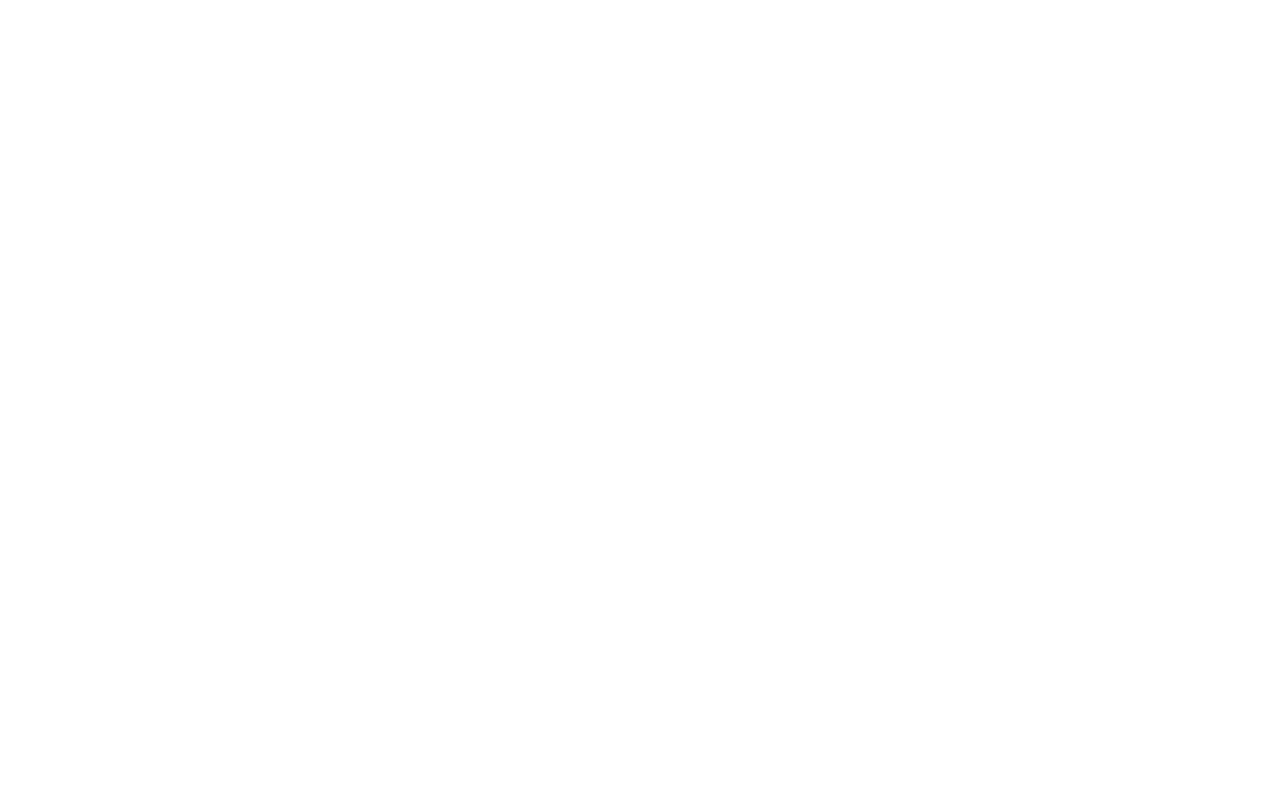
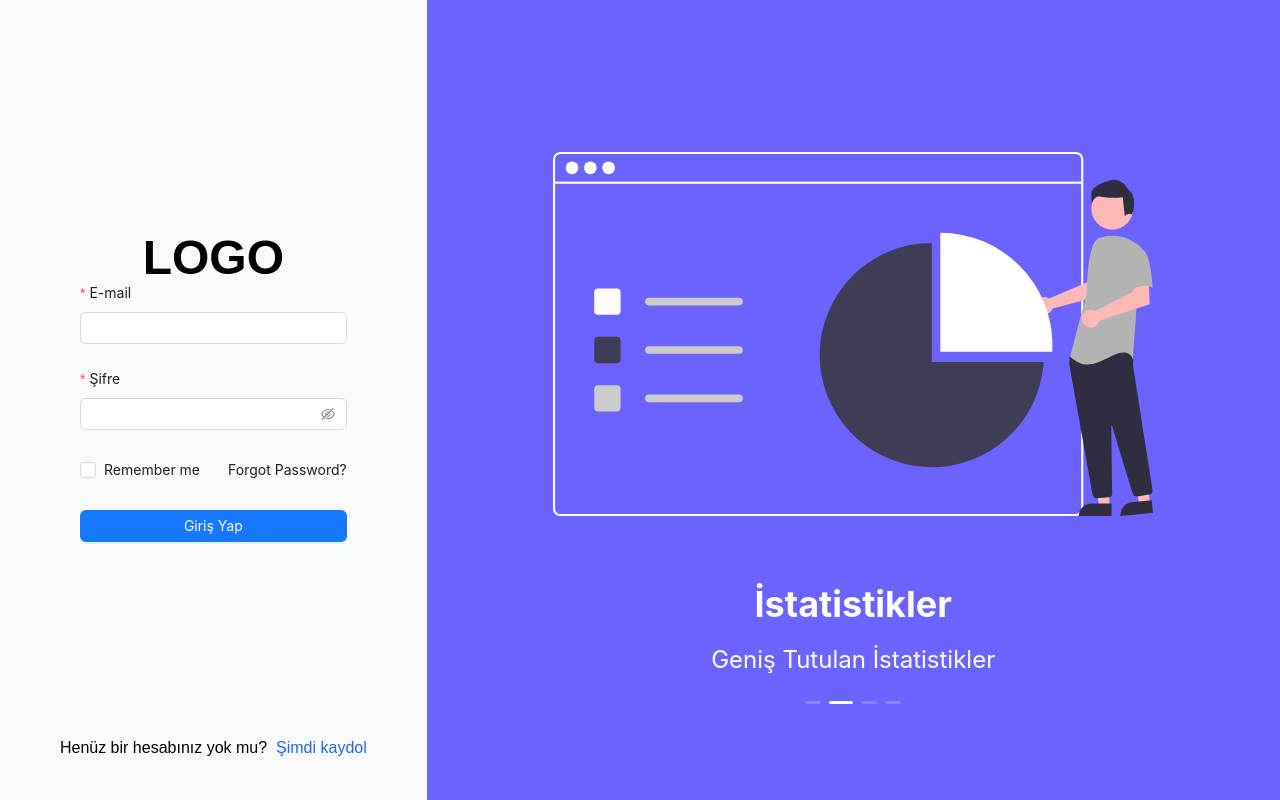
Before and after one commit to ilkaytech/MERN-STACK-POSAPP-PROJECT, a React (Create React App) app in the folder client/: page /login in a window 1280 px wide. Before the commit this address had no page. Built offline with nearby package versions, Linux system fonts and the light colour scheme.

Commit message:
feat:login and register

```diff
--- a/client/src/App.jsx
+++ b/client/src/App.jsx
@@ -5,6 +5,7 @@ import BillPage from "./pages/BillPage";
 import CustomerPage from "./pages/CustomerPage";
 import StatisticPage from "./pages/StatisticPage";
 import Register from "./pages/auth/Register";
+import Login from "./pages/auth/Login";
 
 function App() {
   return (
@@ -16,6 +17,7 @@ function App() {
         <Route path="/customers" element={<CustomerPage />} />
         <Route path="/statistic" element={<StatisticPage />} />
         <Route path="/register" element={<Register />} />
+        <Route path="/login" element={<Login />} />
       </Routes>
     </BrowserRouter>
   );
--- /dev/null
+++ b/client/src/components/auth/AuthCarousel.jsx
@@ -0,0 +1,11 @@
+const AuthCarousel = ({ img, title, desc }) => {
+  return (
+    <div className="!flex flex-col items-center justify-center !h-full mb-10 px-6">
+      <img src={img} alt="" className="w-[600px] h-[500px] " />
+      <h3 className="text-4xl text-white text-center font-bold">{title}</h3>
+      <p className="mt-5 text-2xl text-white text-center">{desc}</p>
+    </div>
+  );
+};
+
+export default AuthCarousel;
--- a/client/src/index.css
+++ b/client/src/index.css
@@ -7,6 +7,7 @@
 body {
   margin: 0;
   font-family: "Electrolize", sans-serif;
+  @apply bg-gray-50;
 }
 
 .ant-btn-primary {
```
